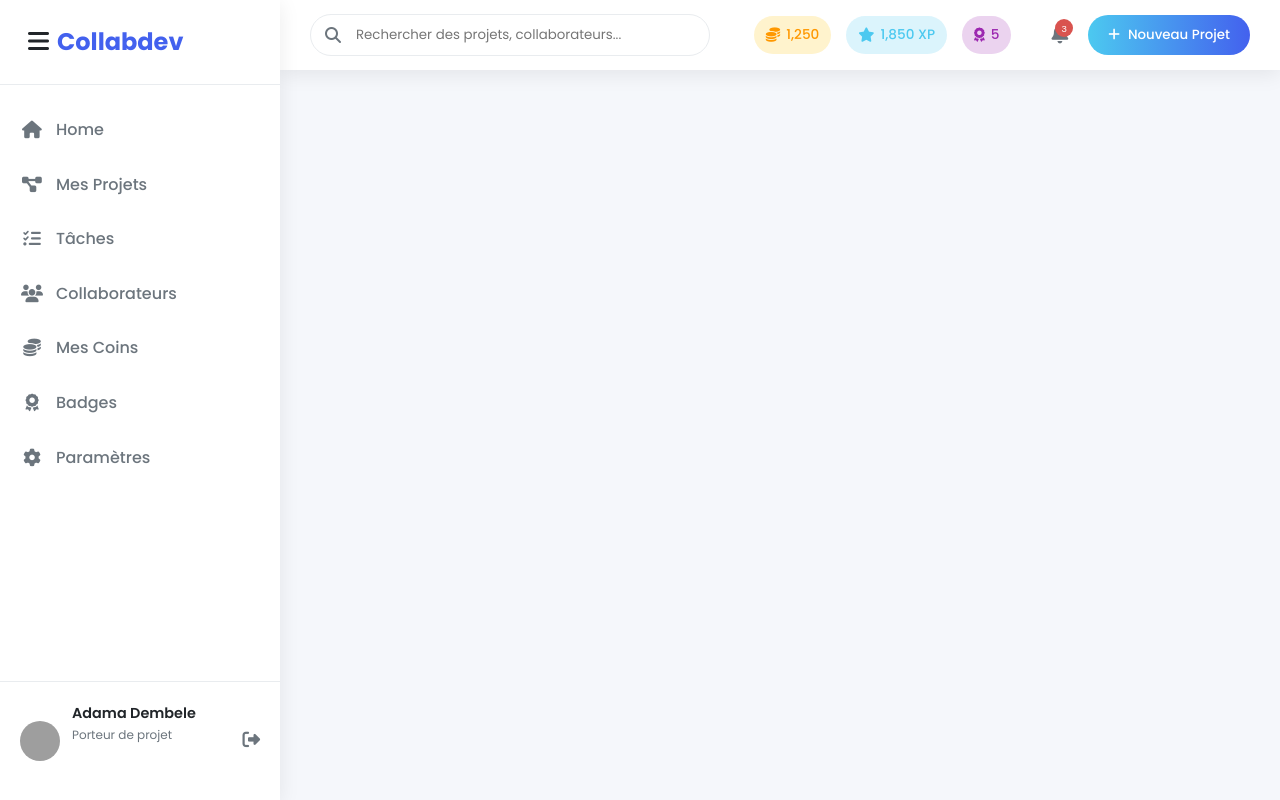
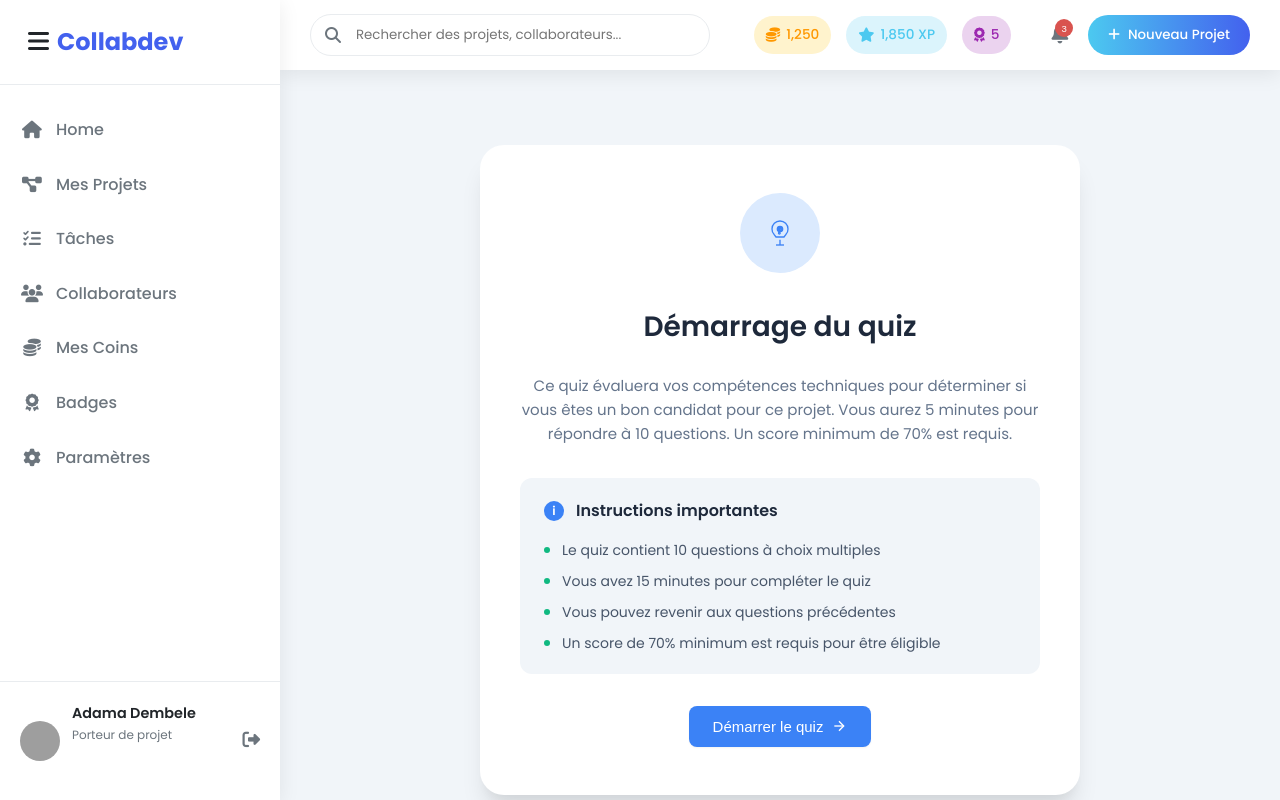
Before and after one commit to Boobad/collabdev_front_angular, an Angular app: page /demarrage-quiz in a window 1280 px wide. Before the commit this address led to /. Built offline with nearby package versions, Linux system fonts and the light colour scheme; grey boxes are pictures that could not be loaded.

Commit message:
Ajout de la page de demarrage quiz après soumissions de participation

```diff
--- /dev/null
+++ b/src/app/contributeurs/pages/demarrage-quiz/demarrage-quiz.css
@@ -0,0 +1,153 @@
+:host {
+  display: flex;
+  justify-content: center;
+  align-items: center;
+  min-height: 100vh;
+  padding: 40px 20px;
+  background-color: #f1f5f9;
+}
+
+.quiz-container {
+  width: 100%;
+  max-width: 600px;
+  background: white;
+  border-radius: 24px;
+  padding: 48px 40px;
+  box-shadow: 0 20px 25px -5px rgba(0, 0, 0, 0.1),
+    0 10px 10px -5px rgba(0, 0, 0, 0.04);
+  display: flex;
+  flex-direction: column;
+  align-items: center;
+}
+
+.icon-container {
+  width: 80px;
+  height: 80px;
+  background: #dbeafe;
+  border-radius: 50%;
+  display: flex;
+  align-items: center;
+  justify-content: center;
+  margin-bottom: 32px;
+}
+
+.lightbulb-icon {
+  width: 32px;
+  height: 32px;
+  position: relative;
+}
+
+.lightbulb-icon svg {
+  width: 100%;
+  height: 100%;
+  color: #3b82f6;
+}
+
+.title {
+  font-size: 28px;
+  font-weight: 600;
+  color: #1e293b;
+  margin-bottom: 24px;
+  text-align: center;
+}
+
+.description {
+  font-size: 15px;
+  color: #64748b;
+  text-align: center;
+  line-height: 1.6;
+  margin-bottom: 32px;
+  max-width: 520px;
+}
+
+.instructions-box {
+  width: 100%;
+  background: #f1f5f9;
+  border-radius: 12px;
+  padding: 20px 24px;
+  margin-bottom: 32px;
+}
+
+.instructions-header {
+  display: flex;
+  align-items: center;
+  margin-bottom: 16px;
+}
+
+.info-icon {
+  width: 20px;
+  height: 20px;
+  background: #3b82f6;
+  border-radius: 50%;
+  display: flex;
+  align-items: center;
+  justify-content: center;
+  margin-right: 12px;
+  color: white;
+  font-size: 12px;
+  font-weight: 600;
+}
+
+.instructions-title {
+  font-size: 16px;
+  font-weight: 600;
+  color: #1e293b;
+}
+
+.instructions-list {
+  list-style: none;
+}
+
+.instructions-list li {
+  display: flex;
+  align-items: flex-start;
+  margin-bottom: 10px;
+  font-size: 14px;
+  color: #475569;
+  line-height: 1.5;
+}
+
+.instructions-list li:last-child {
+  margin-bottom: 0;
+}
+
+.instructions-list li::before {
+  content: "";
+  width: 6px;
+  height: 6px;
+  background: #10b981;
+  border-radius: 50%;
+  margin-right: 12px;
+  margin-top: 7px;
+  flex-shrink: 0;
+}
+
+.start-button {
+  background: #3b82f6;
+  color: white;
+  border: none;
+  padding: 12px 24px;
+  border-radius: 8px;
+  font-size: 15px;
+  font-weight: 500;
+  cursor: pointer;
+  display: flex;
+  align-items: center;
+  gap: 8px;
+  transition: all 0.2s;
+  box-shadow: 0 1px 2px 0 rgba(0, 0, 0, 0.05);
+}
+
+.start-button:hover {
+  background: #2563eb;
+  box-shadow: 0 4px 6px -1px rgba(0, 0, 0, 0.1),
+    0 2px 4px -1px rgba(0, 0, 0, 0.06);
+}
+
+.arrow-icon {
+  width: 16px;
+  height: 16px;
+  stroke: currentColor;
+  stroke-width: 2;
+  fill: none;
+}
--- /dev/null
+++ b/src/app/contributeurs/pages/demarrage-quiz/demarrage-quiz.html
@@ -0,0 +1,53 @@
+<div class="quiz-container">
+  <div class="icon-container">
+    <div class="lightbulb-icon">
+      <svg viewBox="0 0 24 24" fill="none" stroke="currentColor">
+        <path d="M9 21h6" />
+        <path d="M12 17v4" />
+        <path
+          d="M12 3a6 6 0 0 1 6 6c0 1.5-.5 3-1.5 4L15 15H9l-1.5-2C6.5 12 6 10.5 6 9a6 6 0 0 1 6-6z"
+        />
+        <circle cx="12" cy="9" r="2" fill="currentColor" />
+        <text
+          x="12"
+          y="13"
+          text-anchor="middle"
+          font-size="6"
+          fill="white"
+          font-weight="bold"
+        >
+          ?
+        </text>
+      </svg>
+    </div>
+  </div>
+
+  <h1 class="title">Démarrage du quiz</h1>
+
+  <p class="description">
+    Ce quiz évaluera vos compétences techniques pour déterminer si vous êtes un
+    bon candidat pour ce projet. Vous aurez 5 minutes pour répondre à 10
+    questions. Un score minimum de 70% est requis.
+  </p>
+
+  <div class="instructions-box">
+    <div class="instructions-header">
+      <div class="info-icon">i</div>
+      <h3 class="instructions-title">Instructions importantes</h3>
+    </div>
+    <ul class="instructions-list">
+      <li>Le quiz contient 10 questions à choix multiples</li>
+      <li>Vous avez 15 minutes pour compléter le quiz</li>
+      <li>Vous pouvez revenir aux questions précédentes</li>
+      <li>Un score de 70% minimum est requis pour être éligible</li>
+    </ul>
+  </div>
+
+  <button class="start-button" (click)="startQuiz()">
+    Démarrer le quiz
+    <svg class="arrow-icon" viewBox="0 0 24 24">
+      <path d="M5 12h14" />
+      <path d="M12 5l7 7-7 7" />
+    </svg>
+  </button>
+</div>
--- /dev/null
+++ b/src/app/contributeurs/pages/demarrage-quiz/demarrage-quiz.ts
@@ -0,0 +1,19 @@
+import { Component } from '@angular/core';
+import { CommonModule } from '@angular/common';
+import { Router } from '@angular/router';
+
+@Component({
+  selector: 'app-demarrage-quiz',
+  standalone: true,
+  imports: [CommonModule],
+  templateUrl: './demarrage-quiz.html',
+  styleUrls: ['./demarrage-quiz.css'],
+})
+export class DemarrageQuiz {
+  constructor(private router: Router) {}
+
+  startQuiz() {
+    // Redirige vers une route fictive pour le quiz (à ajuster selon votre logique)
+    this.router.navigate(['/quiz']);
+  }
+}
--- a/src/app/contributeurs/pages/formulaire-participation/formulaire-participation.ts
+++ b/src/app/contributeurs/pages/formulaire-participation/formulaire-participation.ts
@@ -51,11 +51,9 @@ export class FormulaireParticipation {
       return;
     }
 
-    alert(
-      `Formulaire validé ! Redirection vers le test ${this.formData.role}...`
-    );
-    this.router.navigate(['/test', this.formData.role], {
-      queryParams: { email: this.formData.email },
+    // Redirection vers la page demarrage-quiz (avec ou sans paramètres selon besoin)
+    this.router.navigate(['/demarrage-quiz'], {
+      queryParams: { role: this.formData.role, email: this.formData.email },
     });
   }
 }
```
Also changed, not shown: src/app/app.routes.ts (+18 -0 lines), 1 other file (tests, documents, lock files or other folders).
